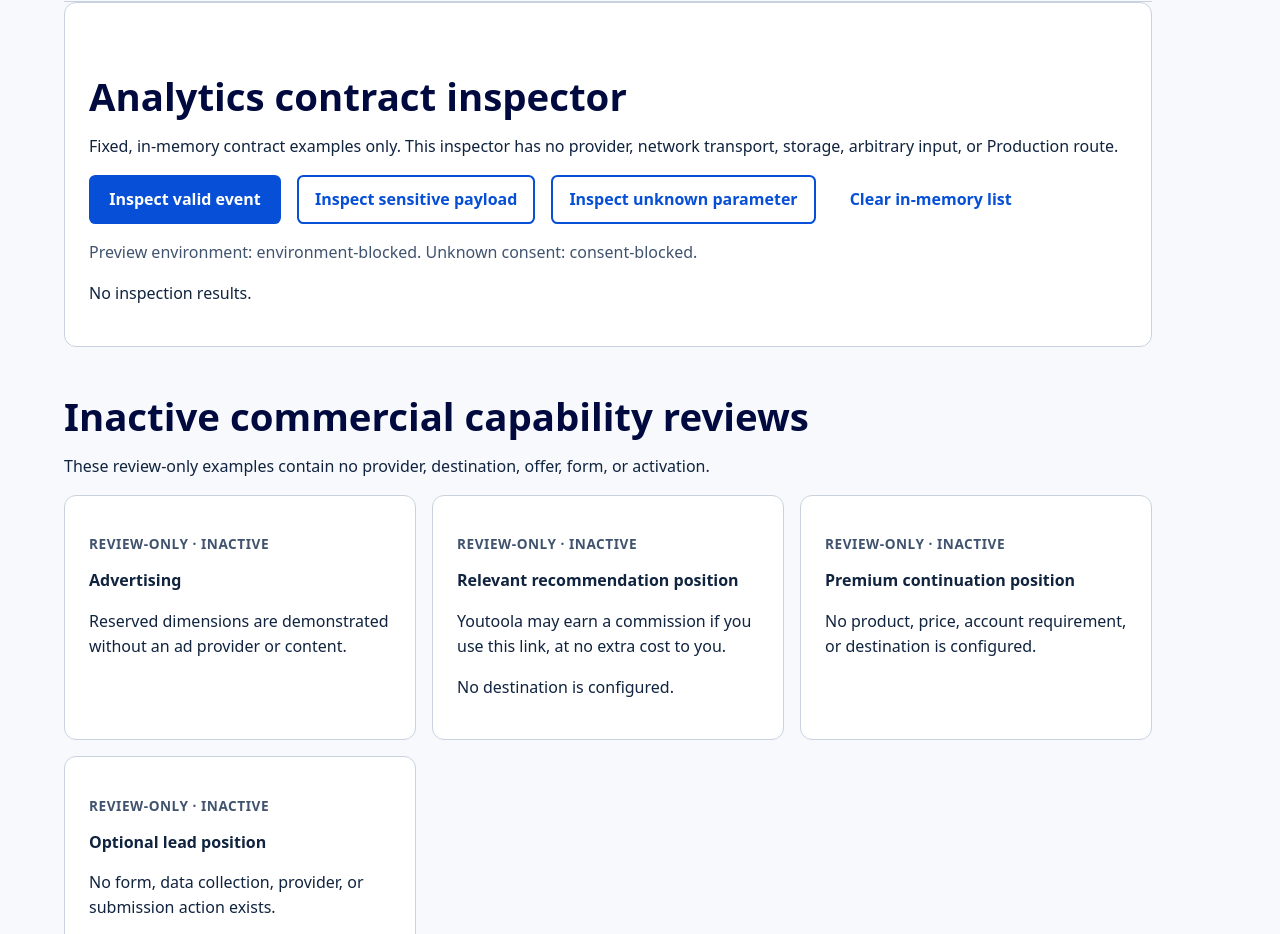
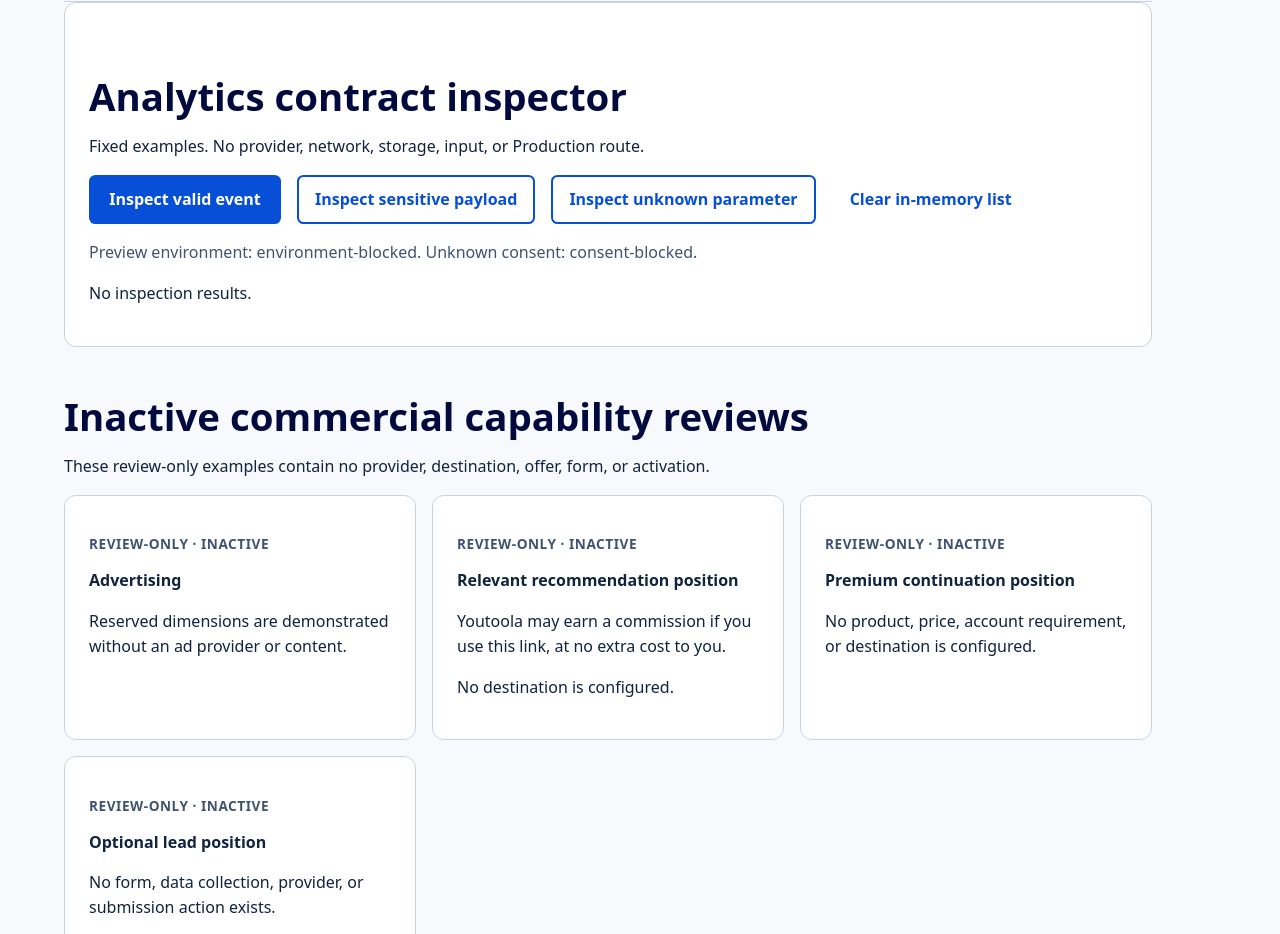
Before and after one commit to DaveHemmingway01/youtoola, a Next.js app: page /design-system-review in a window 1280 px wide. Shown: the part 3520-4454 px from the top of the page. Built offline with nearby package versions, Linux system fonts and the light colour scheme.

Commit message:
Keep Phase 8 review bundle within budget

```diff
--- a/app/design-system-review/analytics-monetisation-review.tsx
+++ b/app/design-system-review/analytics-monetisation-review.tsx
@@ -50,8 +50,7 @@ export function AnalyticsMonetisationReview() {
     <section className="analytics-review" aria-labelledby="analytics-review-title">
       <h2 id="analytics-review-title">Analytics contract inspector</h2>
       <p>
-        Fixed, in-memory contract examples only. This inspector has no provider, network transport,
-        storage, arbitrary input, or Production route.
+        Fixed examples. No provider, network, storage, input, or Production route.
       </p>
       <div className="control-row">
         <Button onClick={() => inspect("Valid event", baseEvent)}>Inspect valid event</Button>
```
